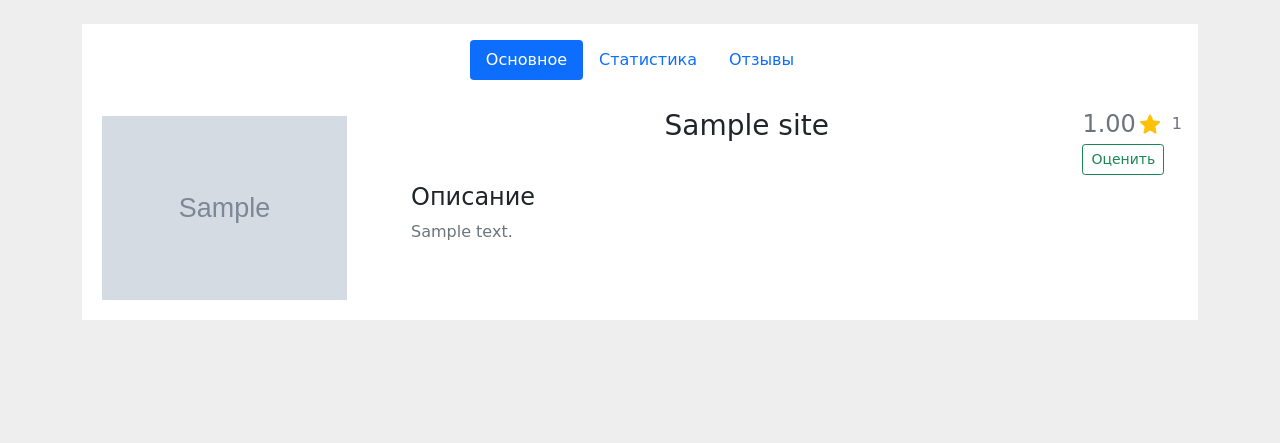
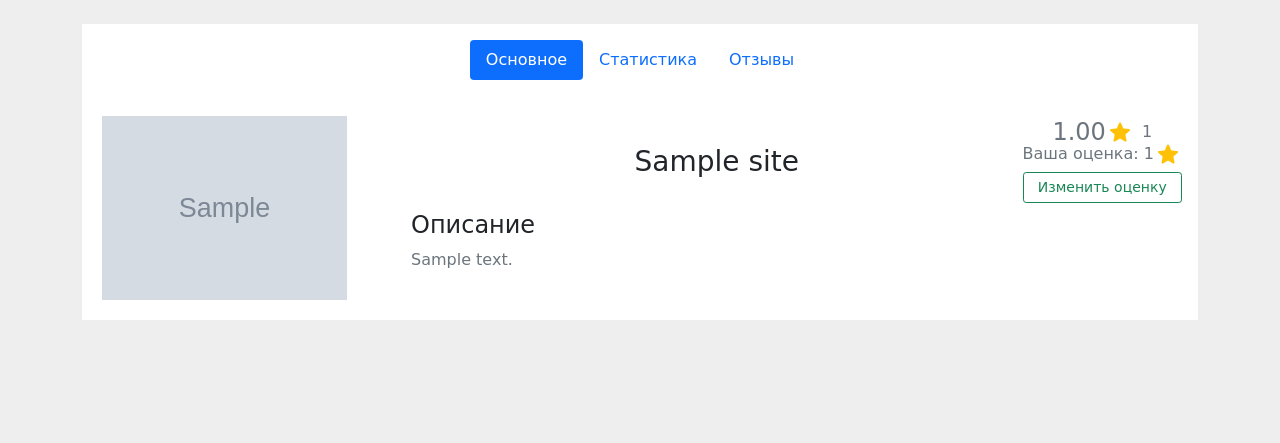
Before and after one commit to Gadzet005/Predprof_2023, a Django app: page /catalog/site/1/ in a window 1280 px wide. Shown: the part 68-511 px from the top of the page. Run offline with Django 3.2, Linux system fonts and the light colour scheme; a user stored in the database is signed in; tables that the repository leaves empty hold one stand-in row (values such as "Sample post"); grey boxes marked "Sample" are stand-in pictures; some libraries are stand-ins or nearby versions.

Commit message:
Добавил изменение оценок + список отзывов

```diff
--- a/site/catalog/managers.py
+++ b/site/catalog/managers.py
@@ -20,7 +20,8 @@ class SiteManager(models.Manager):
                 .filter(Q(user_site__user=user) | Q(is_on_catalog=True))
                 )
         else:
-            queryset = self.get_queryset().filter(is_on_catalog=True)
+            queryset = self.get_queryset().filter(is_on_catalog=True).annotate()
+
         return self.annotate_rating(queryset)
 
     def get_for_main_catalog(self):
--- a/site/catalog/views.py
+++ b/site/catalog/views.py
@@ -7,6 +7,7 @@ from django.urls import reverse_lazy
 
 from catalog.models import Site, UserSite
 from catalog.forms import CreateUserSiteForm, UpdateUserSiteForm
+from rating.models import SiteRating
 
 
 class SiteListView(ListView):
@@ -43,6 +44,15 @@ class SiteDetailView(DetailView):
     def get_queryset(self):
         return Site.objects.enabled(self.request.user)
 
+    def get_context_data(self, **kwargs):
+        context = super().get_context_data(**kwargs)
+        rating_obj = SiteRating.objects.get_user_rating(
+            self.object, self.request.user
+            )
+        context['user_rating'] = rating_obj.rating if rating_obj else None
+        context['feedbacks'] = SiteRating.objects.get_site_feedbacks(self.object)
+        return context
+
 
 class UpdateUserSiteView(LoginRequiredMixin, UpdateView):
     template_name = 'base_form.html'
--- a/site/rating/forms.py
+++ b/site/rating/forms.py
@@ -4,7 +4,7 @@ from rating.models import SiteRating
 from core.forms import FormStyleMixin
 
 
-class CreateRatingForm(forms.ModelForm, FormStyleMixin):
+class RatingForm(forms.ModelForm, FormStyleMixin):
     class Meta:
         model = SiteRating
         fields = ('rating', 'feedback')
--- a/site/rating/managers.py
+++ b/site/rating/managers.py
@@ -2,19 +2,17 @@ from django.db import models
 
 
 class RatingManager(models.Manager):
-    def get_rating(self, site):
-        result = (
-            self.get_queryset()
-            .filter(site=site)
-            .aggregate(
-                rating_avg=models.Avg('rating'),
-                rating_num=models.Count(),
-                )
-            )
-        if result['rating_avg']:
-            result['rating_avg'] = round(result['rating_avg'], 2)
-        return result
-
     def get_user_rating(self, site, user):
         if user.is_authenticated:
             return self.get_queryset().filter(site=site, user=user).first()
+
+    def get_site_feedbacks(self, site):
+        return (
+            self.get_queryset()
+            .filter(site=site)
+            .exclude(
+                models.Q(feedback__isnull=True) | models.Q(feedback__exact='')
+                )
+            .order_by('creation_date')
+            .select_related('user')
+            )
--- a/site/rating/models.py
+++ b/site/rating/models.py
@@ -19,6 +19,7 @@ class SiteRating(models.Model):
     user = models.ForeignKey(User, verbose_name='пользователь', on_delete=models.CASCADE)
     rating = models.SmallIntegerField('оценка', choices=RATING_CHOICES)
     feedback = models.TextField('отзыв', max_length=5000, null=True, blank=True)
+    creation_date = models.DateField('дата создания', auto_now_add=True)
 
     objects = RatingManager()
 
--- a/site/rating/urls.py
+++ b/site/rating/urls.py
@@ -1,10 +1,11 @@
 from django.urls import path
 
-from rating.views import CreateRatingView
+from rating.views import CreateRatingView, UpdateRatingView
 
 
 app_name = 'rating'
 
 urlpatterns = [
     path('site/<int:site_id>/add-rating/', CreateRatingView.as_view(), name='create'),
+    path('site/<int:site_id>/update-rating/', UpdateRatingView.as_view(), name='update'),
 ]
--- a/site/templates/catalog/site_detail.html
+++ b/site/templates/catalog/site_detail.html
@@ -35,7 +35,7 @@
     </div>
     {% if site.is_on_catalog %}
     <div class="tab-pane fade" id="pills-reviews" role="tabpanel" aria-labelledby="pills-reviews-tab">
-        3
+        {% include 'catalog/site_detail_components/feedback_page.html' %}
     </div>
     {% endif %}
 </div>
--- /dev/null
+++ b/site/templates/catalog/site_detail_components/feedback_page.html
@@ -0,0 +1,21 @@
+{% load static %}
+
+<div class="container">
+{% for feedback in feedbacks %}
+<div class="my-2">
+    <div class="d-flex flex-row">
+        <div class="d-flex align-items-center">
+            <span class="fs-3 me-3 text-break">{{ feedback.user }}</span>
+            <span class="text-muted fs-4">{{ feedback.rating }}</span>
+            <img class="mx-1" src="{% static 'catalog/img/star.png' %}" alt="" width="20" height="20">
+        </div>
+        <span class="d-flex align-items-center ms-auto">{{ feedback.creation_date }}</span>
+    </div>
+    <span class="text-muted fs-6">{{ feedback.feedback }}</span>
+</div>
+{% empty %}
+<div class="text-center">
+    <span class="text-muted fs-5">Пока никто не оставил отзыв. Ты можешь быть первым!</span>
+</div>
+{% endfor %}
+</div>
--- a/site/templates/catalog/site_detail_components/info_page.html
+++ b/site/templates/catalog/site_detail_components/info_page.html
@@ -9,15 +9,15 @@
         </a>
     </div>
     <div class="col-lg-9 col-sm-12 ps-lg-5">
-        <div class="d-flex justify-content-center w-100 mb-2">
-            <div class='mx-auto lh-1'>
+        <div class="d-flex justify-content-center w-100 my-2">
+            <div class='d-flex align-items-center mx-auto lh-1'>
               <a class="text-decoration-none text-dark fs-3 text-break" href="{{ site.url }}">{{ site.name }}</a>
             </div>
 
             {% if site.is_on_catalog %}
-            <div>
+            <div class="d-flex flex-column">
                 {% if site.rating_num > 0 %}
-                <div class="d-flex align-items-center lh-1">
+                <div class="d-flex align-items-center lh-1 mx-auto">
                     <span class="text-muted fs-4">{{ site.rating_avg|floatformat:2 }}</span>
                     <img class="mx-1" src="{% static 'catalog/img/star.png' %}" alt="" width="20" height="20">
                     <span class="text-muted fs-6 ms-2">{{ site.rating_num }}</span>
@@ -28,7 +28,15 @@
                 </div>
                 {% endif %}
 
+                {% if user_rating %}
+                <div class="d-flex align-items-center lh-1">
+                    <span class="text-muted">Ваша оценка: {{ user_rating }}</span>
+                    <img class="mx-1" src="{% static 'catalog/img/star.png' %}" alt="" width="20" height="20">
+                </div>
+                <a class="btn btn-sm btn-outline-success mt-2" href="{% url 'rating:update' site.pk %}">Изменить оценку</a>
+                {% else %}
                 <a class="btn btn-sm btn-outline-success mt-2" href="{% url 'rating:create' site.pk %}">Оценить</a>
+                {% endif %}
             </div>
             {% endif %}
         </div>
```
Also changed, not shown: site/rating/views.py (+27 -3 lines), site/rating/migrations/0002_siterating_creation_date.py (added).
